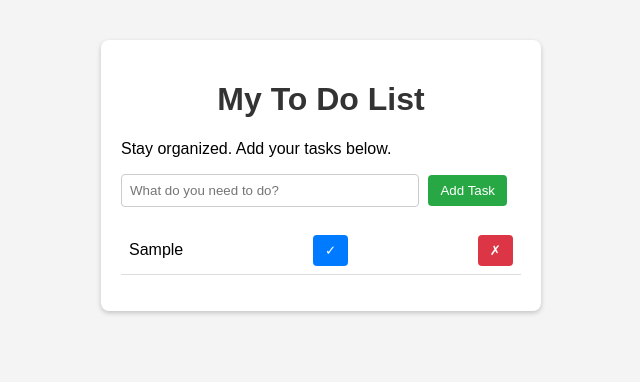
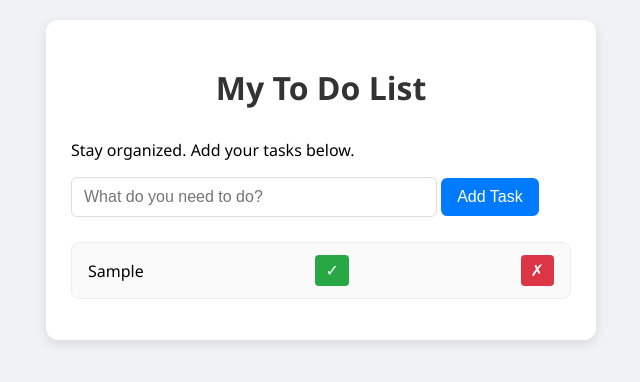
Before and after one commit to Margovur/todolist, a plain HTML site: page index.html in a window 1280 px wide. Both pictures are taken after typing "Sample" into the empty fields and a click on the button "Add Task". Shown: the whole page, without its empty margins (319-959 px from the left). Drawn offline with Linux system fonts and the light colour scheme.

Commit message:
Update style.css

```diff
--- a/style.css
+++ b/style.css
@@ -1,76 +1,111 @@
+/* Общие стили */
 body {
-    font-family: Arial, sans-serif;
-    background-color: #f4f4f4;
+  font-family: "Segoe UI", Tahoma, Geneva, Verdana, sans-serif;
+  background-color: #f0f2f5;
   margin: 0;
   padding: 20px;
 }
 
+/* Заголовок */
 h1 {
   text-align: center;
   color: #333;
+  margin-bottom: 30px;
 }
 
+/* Контейнер */
 #todo-container {
-    max-width: 400px;
-    margin: 20px auto;
-    background: #fff;
-    padding: 20px;
-    border-radius: 8px;
-    box-shadow: 0 2px 5px rgba(0,0,0,0.2);
+  max-width: 500px;
+  margin: 0 auto;
+  background: #ffffff;
+  padding: 25px;
+  border-radius: 12px;
+  box-shadow: 0 4px 12px rgba(0,0,0,0.1);
 }
 
-  input[type="text"] {
-    width: 70%;
-    padding: 8px;
-    border: 1px solid #ccc;
-    border-radius: 4px;
+/* Поле ввода и кнопка Add */
+#todo-container input[type="text"] {
+  width: 68%;
+  padding: 10px 12px;
+  border: 1px solid #ddd;
+  border-radius: 6px;
+  font-size: 16px;
+  transition: border-color 0.3s;
 }
 
-  button {
-    padding: 8px 12px;
-    margin-left: 5px;
-    border: none;
-    background-color: #28a745;
-    color: white;
-    border-radius: 4px;
-    cursor: pointer;
+#todo-container input[type="text"]:focus {
+  border-color: #007bff;
+  outline: none;
 }
 
-  button:hover {
-    background-color: #218838;
+#add-button {
+  padding: 10px 16px;
+  background-color: #007bff;
+  border: none;
+  color: white;
+  font-size: 16px;
+  border-radius: 6px;
+  cursor: pointer;
+  transition: background-color 0.3s;
 }
 
+#add-button:hover {
+  background-color: #0056b3;
+}
+
+/* Список задач */
 ul {
   list-style-type: none;
   padding: 0;
-    margin-top: 20px;
+  margin-top: 25px;
 }
 
 li {
   display: flex;
   justify-content: space-between;
   align-items: center;
-    padding: 8px;
-    border-bottom: 1px solid #ddd;
+  background-color: #fafafa;
+  padding: 12px 16px;
+  margin-bottom: 10px;
+  border-radius: 8px;
+  border: 1px solid #eee;
+  transition: background-color 0.3s;
+}
+
+li:hover {
+  background-color: #f5f5f5;
 }
 
 li.completed span {
   text-decoration: line-through;
-    color: gray;
+  color: #888;
+}
+
+/* Кнопки внутри задачи */
+li button {
+  padding: 6px 10px;
+  border: none;
+  border-radius: 4px;
+  cursor: pointer;
+  font-size: 16px;
+  margin-left: 5px;
+  transition: background-color 0.3s;
+}
+
+.complete-btn {
+  background-color: #28a745;
+  color: white;
+}
+
+.complete-btn:hover {
+  background-color: #218838;
 }
 
 .delete-btn {
   background-color: #dc3545;
+  color: white;
 }
 
 .delete-btn:hover {
   background-color: #c82333;
 }
-
-  .complete-btn {
-    background-color: #007bff;
-  }
-
-  .complete-btn:hover {
-    background-color: #0069d9;
-  }
```
Lines whose indentation alone changed are shown as unchanged.
